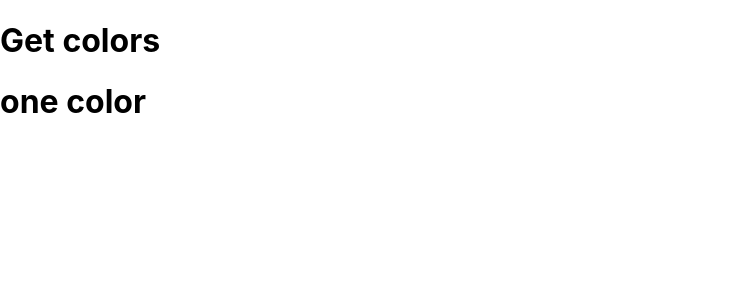
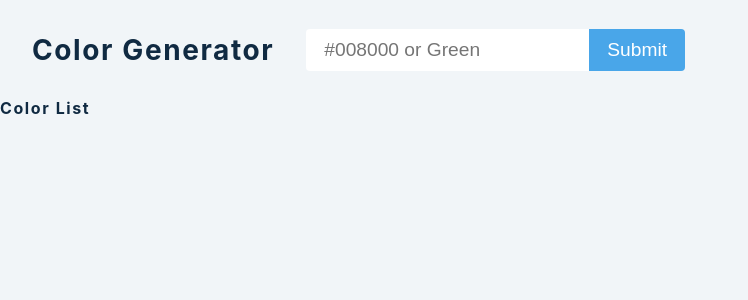
Before and after one commit to Mridul2820/color-generator, a React (Create React App) app: page / in a window 1280 px wide. Shown: the top 300 px of the page, without its empty margins (0-748 px from the left). Built offline with nearby package versions, Linux system fonts and the light colour scheme.

Commit message:
form creation

```diff
--- a/src/App.js
+++ b/src/App.js
@@ -1,14 +1,40 @@
+import { useState } from 'react'
 import SingleColor from './components/SingleColor'
+import Values from 'values.js'
 import './App.scss';
 
 import React from 'react'
 
 const App = () => {
+    const [color, setColor] = useState('')
+    const [error, setError] = useState(false)
+    const [list, setList] = useState([])
+
+    const handleSubmit = e => {
+        e.preventDefault()
+        console.log('hello')
+    }
+
     return (
-        <div>
-            <h1>Get colors</h1>
-            <SingleColor />
-        </div>
+        <>
+            <div>
+                <section className="container">
+                    <h3>Color Generator</h3>
+                    <form onSubmit={handleSubmit} >
+                        <input
+                            type="text"
+                            value={color}
+                            onChange={e => setColor(e.target.value)}
+                            placeholder="#008000 or Green"
+                        />
+                    </form>
+                    <button className="btn" type='submit'>Submit</button>
+                </section>
+                <section className="colors">
+                    <h4>color list</h4>
+                </section>
+            </div>
+        </>
     )
 }
 
--- a/src/App.scss
+++ b/src/App.scss
@@ -1,38 +1,14 @@
-.App {
-  text-align: center;
+/*  global classes */
+
+/* section */
+.section {
+    width: 90vw;
+    margin: 0 auto;
+    max-width: var(--max-width);
 }
 
-.App-logo {
-  height: 40vmin;
-  pointer-events: none;
+@media screen and (min-width: 992px) {
+    .section {
+    width: 95vw;
+    }
 }
-
-@media (prefers-reduced-motion: no-preference) {
-  .App-logo {
-    animation: App-logo-spin infinite 20s linear;
-  }
-}
-
-.App-header {
-  background-color: #282c34;
-  min-height: 100vh;
-  display: flex;
-  flex-direction: column;
-  align-items: center;
-  justify-content: center;
-  font-size: calc(10px + 2vmin);
-  color: white;
-}
-
-.App-link {
-  color: #61dafb;
-}
-
-@keyframes App-logo-spin {
-  from {
-    transform: rotate(0deg);
-  }
-  to {
-    transform: rotate(360deg);
-  }
-}
--- a/src/components/SingleColor.js
+++ b/src/components/SingleColor.js
@@ -1,4 +1,5 @@
 import React from 'react'
+import './SingleColor.scss'
 
 const SingleColor = () => {
     return (
--- /dev/null
+++ b/src/components/SingleColor.scss
@@ -0,0 +1,80 @@
+/*
+===============
+Color Generator
+===============
+*/
+
+.container {
+    text-align: center;
+    display: flex;
+    align-items: center;
+    height: 100px;
+    padding-left: 2rem;
+}
+.container h3 {
+    margin-bottom: 0;
+    margin-right: 2rem;
+}
+
+input {
+    border-color: transparent;
+    padding: 0.5rem 1rem;
+    font-size: 1.2rem;
+    border-top-left-radius: var(--radius);
+    border-bottom-left-radius: var(--radius);
+}
+.btn {
+    background: var(--clr-primary-5);
+    padding: 0.5rem 1rem;
+    font-size: 1.2rem;
+    border-color: transparent;
+    border-top-right-radius: var(--radius);
+    border-bottom-right-radius: var(--radius);
+    text-transform: capitalize;
+    color: var(--clr-white);
+    cursor: pointer;
+}
+@media screen and (max-width: 576px) {
+    .container h3 {
+    font-size: 1rem;
+    }
+    input,
+    .btn {
+    font-size: 0.85rem;
+    }
+}
+input.error {
+    border: 2px solid var(--clr-red-dark);
+}
+.colors {
+    min-height: calc(100vh - 100px);
+    display: grid;
+    grid-template-columns: repeat(auto-fit, minmax(223.33px, 1fr));
+    grid-template-rows: repeat(auto-fit, minmax(96px, 1fr));
+}
+.color {
+    padding: 1rem 2rem;
+    cursor: pointer;
+    font-size: 1rem;
+    text-transform: none;
+}
+.percent-value {
+    margin-bottom: 0;
+    color: var(--clr-grey-1);
+}
+.color-value {
+    color: var(--clr-grey-1);
+    margin-bottom: 0;
+}
+.color-light .color-value {
+    color: var(--clr-white);
+}
+.color-light .percent-value {
+    color: var(--clr-white);
+}
+
+.alert {
+    text-transform: uppercase;
+    font-size: 0.85rem;
+    margin-top: 0.5rem;
+}
--- a/src/index.scss
+++ b/src/index.scss
@@ -7,7 +7,124 @@
     -moz-osx-font-smoothing: grayscale;
 }
 
-code {
-  font-family: source-code-pro, Menlo, Monaco, Consolas, 'Courier New',
-    monospace;
+/*
+===============
+Variables
+===============
+*/
+
+:root {
+    /* dark shades of primary color*/
+    --clr-primary-1: hsl(205, 86%, 17%);
+    --clr-primary-2: hsl(205, 77%, 27%);
+    --clr-primary-3: hsl(205, 72%, 37%);
+    --clr-primary-4: hsl(205, 63%, 48%);
+    /* primary/main color */
+    --clr-primary-5: hsl(205, 78%, 60%);
+    /* lighter shades of primary color */
+    --clr-primary-6: hsl(205, 89%, 70%);
+    --clr-primary-7: hsl(205, 90%, 76%);
+    --clr-primary-8: hsl(205, 86%, 81%);
+    --clr-primary-9: hsl(205, 90%, 88%);
+    --clr-primary-10: hsl(205, 100%, 96%);
+    /* darkest grey - used for headings */
+    --clr-grey-1: hsl(209, 61%, 16%);
+    --clr-grey-2: hsl(211, 39%, 23%);
+    --clr-grey-3: hsl(209, 34%, 30%);
+    --clr-grey-4: hsl(209, 28%, 39%);
+    /* grey used for paragraphs */
+    --clr-grey-5: hsl(210, 22%, 49%);
+    --clr-grey-6: hsl(209, 23%, 60%);
+    --clr-grey-7: hsl(211, 27%, 70%);
+    --clr-grey-8: hsl(210, 31%, 80%);
+    --clr-grey-9: hsl(212, 33%, 89%);
+    --clr-grey-10: hsl(210, 36%, 96%);
+    --clr-white: #fff;
+    --clr-red-dark: hsl(360, 67%, 44%);
+    --clr-red-light: hsl(360, 71%, 66%);
+    --clr-green-dark: hsl(125, 67%, 44%);
+    --clr-green-light: hsl(125, 71%, 66%);
+    --clr-black: #222;
+    --transition: all 0.3s linear;
+    --spacing: 0.1rem;
+    --radius: 0.25rem;
+    --light-shadow: 0 5px 15px rgba(0, 0, 0, 0.1);
+    --dark-shadow: 0 5px 15px rgba(0, 0, 0, 0.2);
+    --max-width: 1170px;
+    --fixed-width: 620px;
 }
+/*
+===============
+Global Styles
+===============
+*/
+
+*,
+::after,
+::before {
+    margin: 0;
+    padding: 0;
+    box-sizing: border-box;
+}
+body {
+    font-family: -apple-system, BlinkMacSystemFont, 'Segoe UI', Roboto, Oxygen,
+    Ubuntu, Cantarell, 'Open Sans', 'Helvetica Neue', sans-serif;
+    background: var(--clr-grey-10);
+    color: var(--clr-grey-1);
+    line-height: 1.5;
+    font-size: 0.875rem;
+}
+ul {
+    list-style-type: none;
+}
+a {
+    text-decoration: none;
+}
+h1,
+h2,
+h3,
+h4 {
+    letter-spacing: var(--spacing);
+    text-transform: capitalize;
+    line-height: 1.25;
+    margin-bottom: 0.75rem;
+}
+h1 {
+    font-size: 3rem;
+}
+h2 {
+    font-size: 2rem;
+}
+h3 {
+    font-size: 1.25rem;
+}
+h4 {
+    font-size: 0.875rem;
+}
+p {
+    margin-bottom: 1.25rem;
+    color: var(--clr-grey-5);
+}
+@media screen and (min-width: 800px) {
+    h1 {
+    font-size: 4rem;
+    }
+    h2 {
+    font-size: 2.5rem;
+    }
+    h3 {
+    font-size: 1.75rem;
+    }
+    h4 {
+    font-size: 1rem;
+    }
+    body {
+    font-size: 1rem;
+    }
+    h1,
+    h2,
+    h3,
+    h4 {
+    line-height: 1;
+    }
+}
```
Lines whose indentation alone changed are shown as unchanged.
